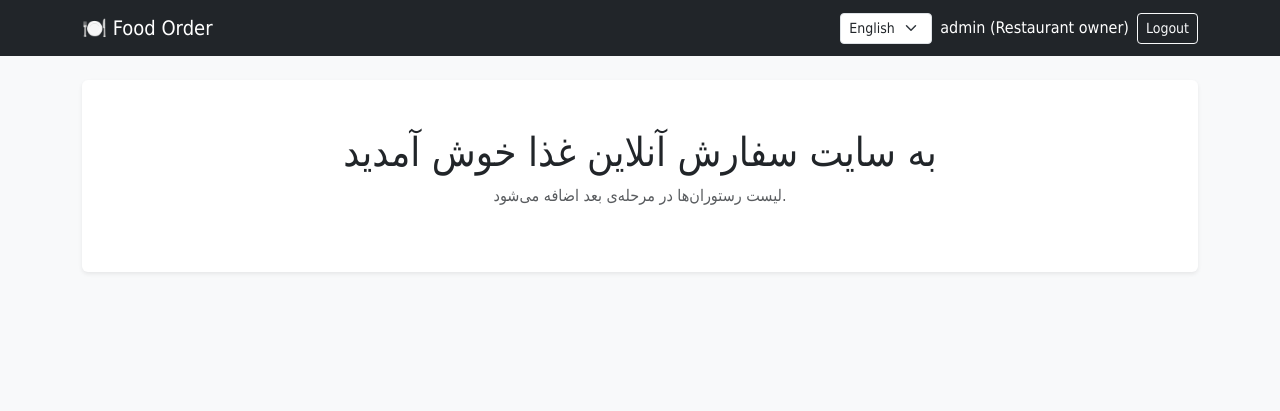
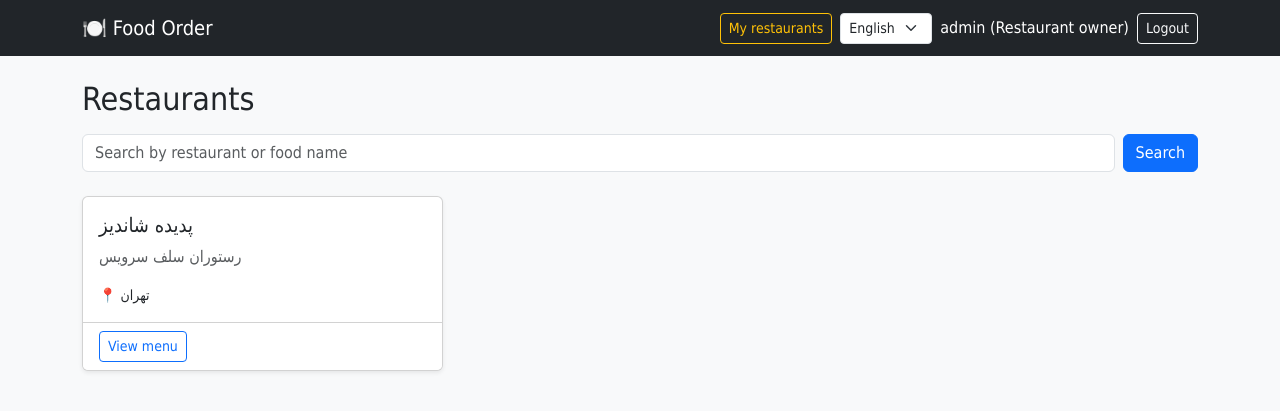
Before and after one commit to AHR7314/food_order, a Django app: page / in a window 1280 px wide. Shown: the top 411 px of the page. Run offline with Django 5.2, Linux system fonts and the light colour scheme; a user stored in the database is signed in; data comes from the database, SQL or seed files in the repository; both versions use the stored data as it was after the commit.

Commit message:
Add restaurant list, search, menu and owner panel

```diff
--- a/config/settings.py
+++ b/config/settings.py
@@ -147,3 +147,9 @@ MAILERS = {
 
 MEDIA_URL = '/media/'
 MEDIA_ROOT = os.path.join(BASE_DIR, 'media')
+
+
+
+from django.contrib.messages import constants as message_constants
+
+MESSAGE_TAGS = {message_constants.ERROR: 'danger'}
--- a/config/urls.py
+++ b/config/urls.py
@@ -1,30 +1,16 @@
-"""
-URL configuration for config project.
-
-The `urlpatterns` list routes URLs to views. For more information please see:
-    https://docs.djangoproject.com/en/6.1/topics/http/urls/
-Examples:
-Function views
-    1. Add an import:  from my_app import views
-    2. Add a URL to urlpatterns:  path('', views.home, name='home')
-Class-based views
-    1. Add an import:  from other_app.views import Home
-    2. Add a URL to urlpatterns:  path('', Home.as_view(), name='home')
-Including another URLconf
-    1. Import the include() function: from django.urls import include, path
-    2. Add a URL to urlpatterns:  path('blog/', include('blog.urls'))
-"""
 from django.contrib import admin
 from django.urls import path, include
-from django.views.generic import TemplateView
 from django.conf import settings
 from django.conf.urls.static import static
 
+from restaurants import views as restaurant_views
+
 urlpatterns = [
     path('admin/', admin.site.urls),
-    path('', TemplateView.as_view(template_name='home.html'), name='home'),
+    path('i18n/', include('django.conf.urls.i18n')),
+    path('', restaurant_views.restaurant_list, name='home'),
     path('accounts/', include('accounts.urls')),
-    path('i18n/', include('django.conf.urls.i18n')),
+    path('restaurants/', include('restaurants.urls')),
 ]
 
 if settings.DEBUG:
--- /dev/null
+++ b/restaurants/urls.py
@@ -0,0 +1,15 @@
+from django.urls import path
+
+from . import views
+
+app_name = 'restaurants'
+
+urlpatterns = [
+    path('<int:pk>/', views.restaurant_detail, name='detail'),
+    path('owner/', views.owner_dashboard, name='owner_dashboard'),
+    path('owner/new/', views.restaurant_create, name='restaurant_create'),
+    path('owner/<int:pk>/edit/', views.restaurant_edit, name='restaurant_edit'),
+    path('owner/<int:restaurant_pk>/foods/new/', views.food_create, name='food_create'),
+    path('owner/foods/<int:pk>/edit/', views.food_edit, name='food_edit'),
+    path('owner/foods/<int:pk>/delete/', views.food_delete, name='food_delete'),
+]
--- a/restaurants/views.py
+++ b/restaurants/views.py
@@ -1,3 +1,112 @@
-from django.shortcuts import render
+from django.contrib import messages
+from django.db.models import Q
+from django.shortcuts import render, redirect, get_object_or_404
+from django.utils.translation import gettext as _
 
-# Create your views here.
+from accounts.decorators import role_required
+from accounts.models import User
+from .forms import RestaurantForm, FoodForm
+from .models import Restaurant, Food
+
+
+# ---------- بخش عمومی (مشتری و مهمان) ----------
+
+def restaurant_list(request):
+    q = request.GET.get('q', '').strip()
+    restaurants = Restaurant.objects.order_by('name')
+    if q:
+        restaurants = restaurants.filter(
+            Q(name__icontains=q) | Q(foods__name__icontains=q)
+        ).distinct()
+    return render(request, 'restaurants/restaurant_list.html',
+                  {'restaurants': restaurants, 'q': q})
+
+
+def restaurant_detail(request, pk):
+    restaurant = get_object_or_404(Restaurant, pk=pk)
+    foods = restaurant.foods.all()
+    return render(request, 'restaurants/restaurant_detail.html',
+                  {'restaurant': restaurant, 'foods': foods})
+
+
+# ---------- بخش صاحب رستوران ----------
+
+@role_required(User.Role.OWNER)
+def owner_dashboard(request):
+    restaurants = request.user.restaurants.prefetch_related('foods')
+    return render(request, 'restaurants/owner_dashboard.html',
+                  {'restaurants': restaurants})
+
+
+@role_required(User.Role.OWNER)
+def restaurant_create(request):
+    if request.method == 'POST':
+        form = RestaurantForm(request.POST)
+        if form.is_valid():
+            restaurant = form.save(commit=False)
+            restaurant.owner = request.user
+            restaurant.save()
+            messages.success(request, _('Restaurant created successfully.'))
+            return redirect('restaurants:owner_dashboard')
+    else:
+        form = RestaurantForm()
+    return render(request, 'restaurants/form.html',
+                  {'form': form, 'title': _('New restaurant')})
+
+
+@role_required(User.Role.OWNER)
+def restaurant_edit(request, pk):
+    # فقط رستوران خود کاربر؛ برای رستوران دیگران ۴۰۴ می‌دهد
+    restaurant = get_object_or_404(Restaurant, pk=pk, owner=request.user)
+    if request.method == 'POST':
+        form = RestaurantForm(request.POST, instance=restaurant)
+        if form.is_valid():
+            form.save()
+            messages.success(request, _('Restaurant updated successfully.'))
+            return redirect('restaurants:owner_dashboard')
+    else:
+        form = RestaurantForm(instance=restaurant)
+    return render(request, 'restaurants/form.html',
+                  {'form': form, 'title': _('Edit restaurant')})
+
+
+@role_required(User.Role.OWNER)
+def food_create(request, restaurant_pk):
+    restaurant = get_object_or_404(Restaurant, pk=restaurant_pk, owner=request.user)
+    if request.method == 'POST':
+        form = FoodForm(request.POST, request.FILES)
+        if form.is_valid():
+            food = form.save(commit=False)
+            food.restaurant = restaurant
+            food.save()
+            messages.success(request, _('Food added successfully.'))
+            return redirect('restaurants:owner_dashboard')
+    else:
+        form = FoodForm()
+    return render(request, 'restaurants/form.html',
+                  {'form': form, 'title': _('New food')})
+
+
+@role_required(User.Role.OWNER)
+def food_edit(request, pk):
+    food = get_object_or_404(Food, pk=pk, restaurant__owner=request.user)
+    if request.method == 'POST':
+        form = FoodForm(request.POST, request.FILES, instance=food)
+        if form.is_valid():
+            form.save()
+            messages.success(request, _('Food updated successfully.'))
+            return redirect('restaurants:owner_dashboard')
+    else:
+        form = FoodForm(instance=food)
+    return render(request, 'restaurants/form.html',
+                  {'form': form, 'title': _('Edit food')})
+
+
+@role_required(User.Role.OWNER)
+def food_delete(request, pk):
+    food = get_object_or_404(Food, pk=pk, restaurant__owner=request.user)
+    if request.method == 'POST':
+        food.delete()
+        messages.success(request, _('Food deleted successfully.'))
+        return redirect('restaurants:owner_dashboard')
+    return render(request, 'restaurants/food_confirm_delete.html', {'food': food})
--- a/templates/base.html
+++ b/templates/base.html
@@ -16,6 +16,9 @@
   <div class="container">
     <a class="navbar-brand" href="{% url 'home' %}">🍽️ {% trans "Food Order" %}</a>
     <div class="d-flex align-items-center gap-2 text-white">
+      {% if user.is_authenticated and user.role == 'owner' %}
+        <a class="btn btn-sm btn-outline-warning" href="{% url 'restaurants:owner_dashboard' %}">{% trans "My restaurants" %}</a>
+      {% endif %}
       <form action="{% url 'set_language' %}" method="post" class="m-0">
         {% csrf_token %}
         <input type="hidden" name="next" value="{{ request.get_full_path }}">
--- /dev/null
+++ b/templates/restaurants/restaurant_list.html
@@ -0,0 +1,36 @@
+{% extends 'base.html' %}
+{% load i18n %}
+{% block title %}{% trans "Restaurants" %}{% endblock %}
+{% block content %}
+<h2 class="mb-3">{% trans "Restaurants" %}</h2>
+
+<form method="get" class="row g-2 mb-4">
+  <div class="col">
+    <input type="text" name="q" value="{{ q }}" class="form-control"
+           placeholder="{% trans 'Search by restaurant or food name' %}">
+  </div>
+  <div class="col-auto">
+    <button class="btn btn-primary">{% trans "Search" %}</button>
+  </div>
+</form>
+
+<div class="row g-3">
+  {% for restaurant in restaurants %}
+    <div class="col-md-4">
+      <div class="card h-100 shadow-sm">
+        <div class="card-body">
+          <h5 class="card-title">{{ restaurant.name }}</h5>
+          <p class="card-text text-muted">{{ restaurant.description|truncatechars:90 }}</p>
+          <p class="small mb-0">📍 {{ restaurant.address }}</p>
+        </div>
+        <div class="card-footer bg-white">
+          <a href="{% url 'restaurants:detail' restaurant.pk %}"
+             class="btn btn-outline-primary btn-sm">{% trans "View menu" %}</a>
+        </div>
+      </div>
+    </div>
+  {% empty %}
+    <div class="col-12"><div class="alert alert-info">{% trans "No restaurants found." %}</div></div>
+  {% endfor %}
+</div>
+{% endblock %}
```
Also changed, not shown: restaurants/forms.py (added, +32 -0 lines), templates/restaurants/food_confirm_delete.html (added, +19 -0 lines), templates/restaurants/form.html (added, +18 -0 lines), templates/restaurants/owner_dashboard.html (added, +57 -0 lines), templates/restaurants/restaurant_detail.html (added, +38 -0 lines), db.sqlite3, locale/fa/LC_MESSAGES/django.po, media/foods/Screenshot_217.png (added), templates/admin/base_site.html (renamed from templates/admin/base.html), 1 other file.
